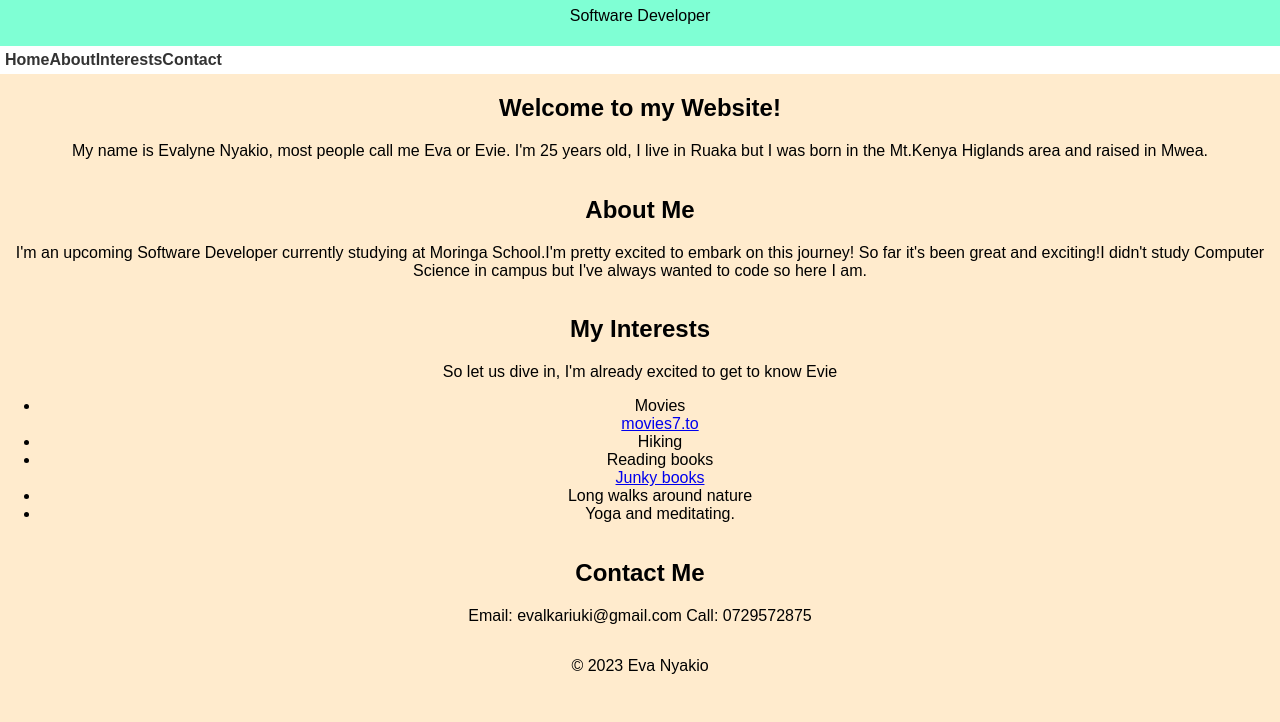
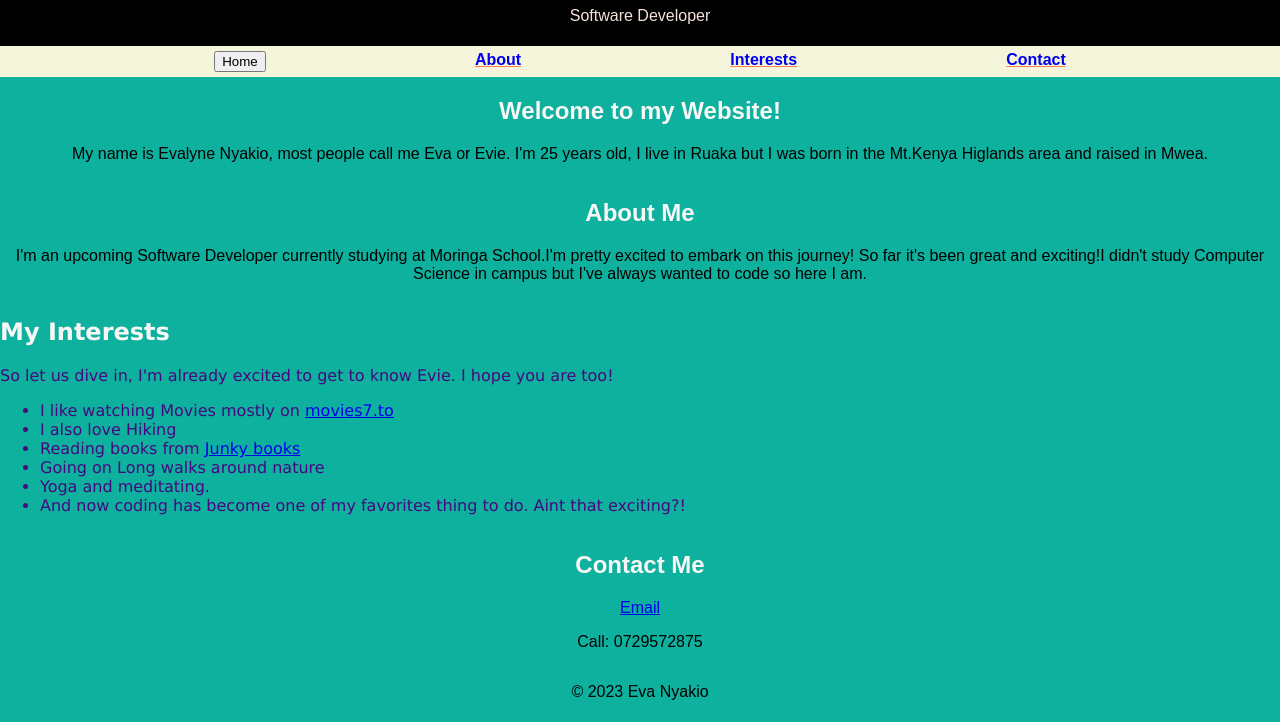
Before and after one commit to Nyakio-Eva/personal-website, a plain HTML site: page index.html in a window 1280 px wide. Shown: the part 78-800 px from the top of the page. Drawn offline with Linux system fonts and the light colour scheme.

Commit message:
added div to css,edited nav and contact me html,changed js function

```diff
--- a/css/style.css
+++ b/css/style.css
@@ -1,5 +1,5 @@
 body{
-    background-color: blanchedalmond;
+    background-color: #0eb19e;
     font-family: Arial, Helvetica, sans-serif;
     margin: 0;
     padding: 0;
@@ -7,34 +7,35 @@ body{
 }
 
 header{
-    background-color: aquamarine;
-    color: black;
+    background-color:black;
+    color:#f7e1db;
     text-align: center;
     padding: 5px;
 
 }
 
+#interests{
+    text-align: left;
+    font-family: Verdana, Geneva, Tahoma, sans-serif;
+    color: rgb(70, 8, 128);
+}
+
 nav{
-    background-color: white;
+    background-color:beige;
     padding: 5px;
     display: flex;
     justify-content: left;
 }
 
-nav ul{
-    list-style: none;
-    margin: 0;
-    padding: 0;
+nav{
+    align-items: start;
+    justify-content: space-evenly;
+    flex-direction: row;
     display: flex;
 }
 
-nav ul li.button-click{
-    margin-right: 20px;
-}
-
 nav a{
-    text-decoration: none;
-    color: #333;
+    text-decoration-color: coral;
     font-weight: bold;
 }
 
@@ -42,3 +43,10 @@ main{
     display: grid;
     grid-template-columns: 1fr;
 }
+
+h2{
+    color: rgb(248, 247, 246);
+}
+#contact{
+    justify-content: space-between;
+}
--- a/index.html
+++ b/index.html
@@ -12,12 +12,14 @@
         <p>Software Developer</p>
     </header>
     <nav>
-        <ul>
-            <li id="home-link"><a href="#home">Home</a></li>
-            <li id="about-link"><a href="#about">About</a></li>
-            <li id="interests-link"><a href="#intrests">Interests</a></li>
-            <li id="contact-link"><a href="#contact">Contact</a></li>
-        </ul>
+
+        <input type ="button" value="Home" onclick="doChange()">
+        <a href="#about">About</a>
+        <a href="#intrests">Interests</a>
+        <a href="#contact">Contact</a>
+
+
+
     </nav>
     <main>
         <section id="home">
@@ -30,25 +32,24 @@
             <p>I'm an upcoming Software Developer currently studying at Moringa School.I'm pretty excited to embark on this journey! So far it's been great and exciting!I didn't study Computer Science in campus but I've always wanted to code so here I am.</p>
         </section>
 
-        <div id="Interests">
+        <div id="interests">
            <h2>My Interests</h2>
-           <p>So let us dive in, I'm already excited to get to know Evie</p>
+           <p>So let us dive in, I'm already excited to get to know Evie. I hope you are too!</p>
            <ul>
-            <li>Movies</li>
-            <a href="https://movies7.to/home/" target="blank_">movies7.to</a>
-            <li>Hiking</li>
-            <li>Reading books</li> <a href="https://www.junkybooks.com/"target="blank_">Junky books</a>
-            <li>Long walks around nature</li>
+            <li>I like watching Movies mostly on <a href="https://movies7.to/home/" target="blank_">movies7.to</a></li>
+            <li>I also love Hiking</li>
+            <li>Reading books from <a href="https://www.junkybooks.com/"target="blank_">Junky books</a></li>
+            <li>Going on Long walks around nature</li>
             <li>Yoga and meditating.</li>
+            <li>And now coding has become one of my favorites thing to do. Aint that exciting?!</li>
            </ul>
 
         </div>
-
+     <h2>Contact Me</h2>
         <section id="contact">
-            <h2>Contact Me</h2>
-            <p>Email: evalkariuki@gmail.com Call: 0729572875</p>
+            <a href="evekareh@gmail.com">Email</a>
+            <p>Call: 0729572875</p>
         </section>
-
 
 
     </main>
--- a/js/script.js
+++ b/js/script.js
@@ -1,12 +1,9 @@
-// function to change the color on mouseover
-function changeColorToGreen(linkId){
-    link = document.getElementById(linkId);
-    link.addEventListener('mouseover', function(){
-        link.style.color = 'green';
-    });
-
+// function to change the color onclick
+function doChange(){
+    alert('home button');
 }
-changeColorToGreen('home-link');
-changeColorToGreen('about-link');
-changeColorToGreen('interests-link');
-changeColorToGreen('contact-link');
+// function to change the color on mouse over
+function changeColor(){
+    button
+}
+changeColor(red);
```
